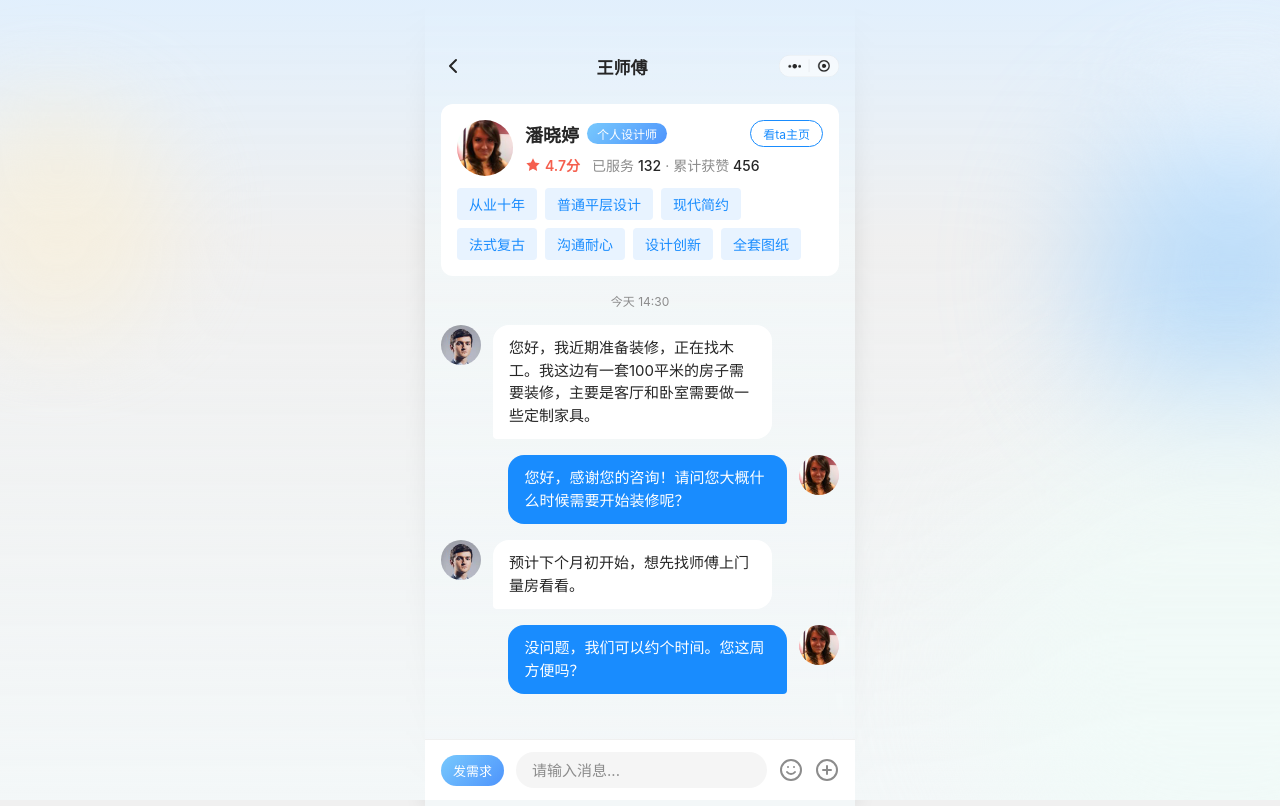
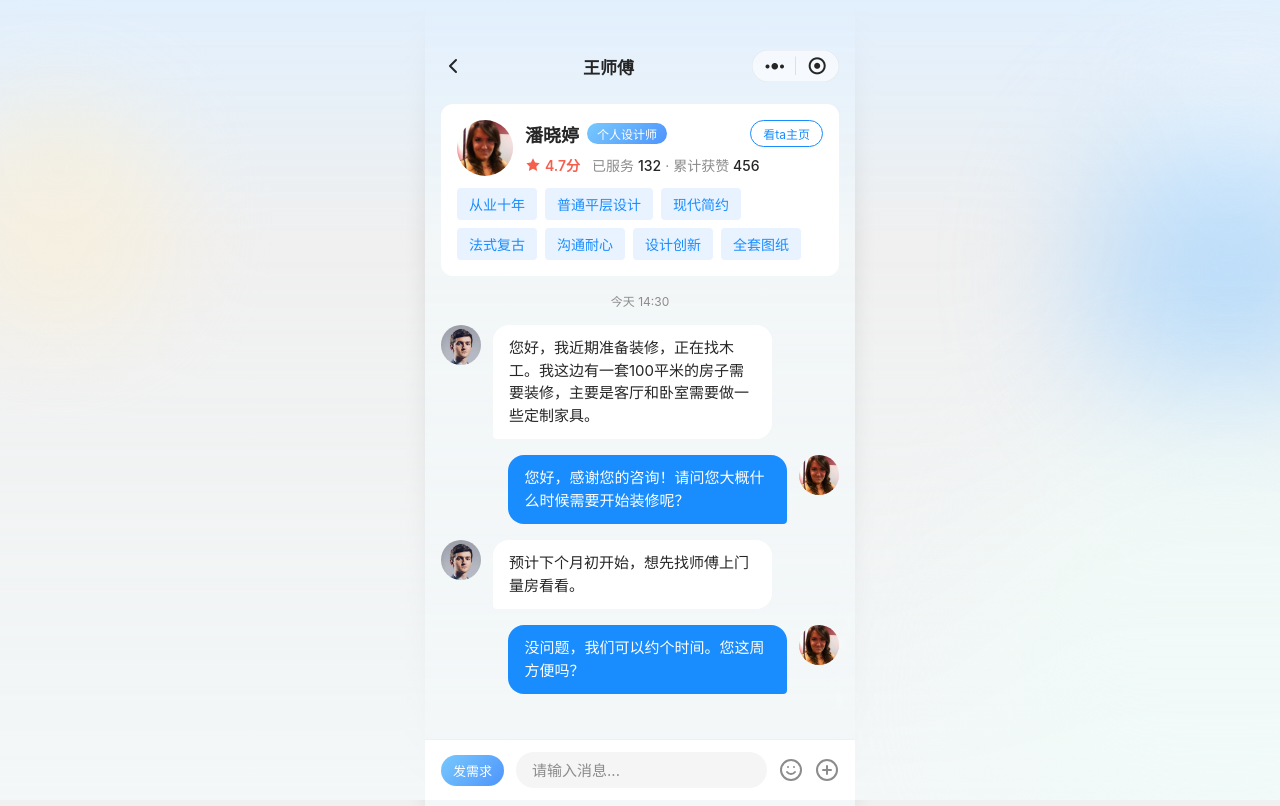
Before and after one commit to crowI9/fabu, a Vue app: page /chat in a window 1280 px wide. Built offline with nearby package versions, Linux system fonts and the light colour scheme.

Commit message:
调整capsule-btn大小与消息页面一致 87x32

```diff
--- a/src/views/Chat.vue
+++ b/src/views/Chat.vue
@@ -315,8 +315,8 @@ const sendMoment = () => {
 }
 
 .capsule-btn {
-  width: 60px;
-  height: 24px;
+  width: 87px;
+  height: 32px;
   object-fit: contain;
   cursor: pointer;
 }
```
